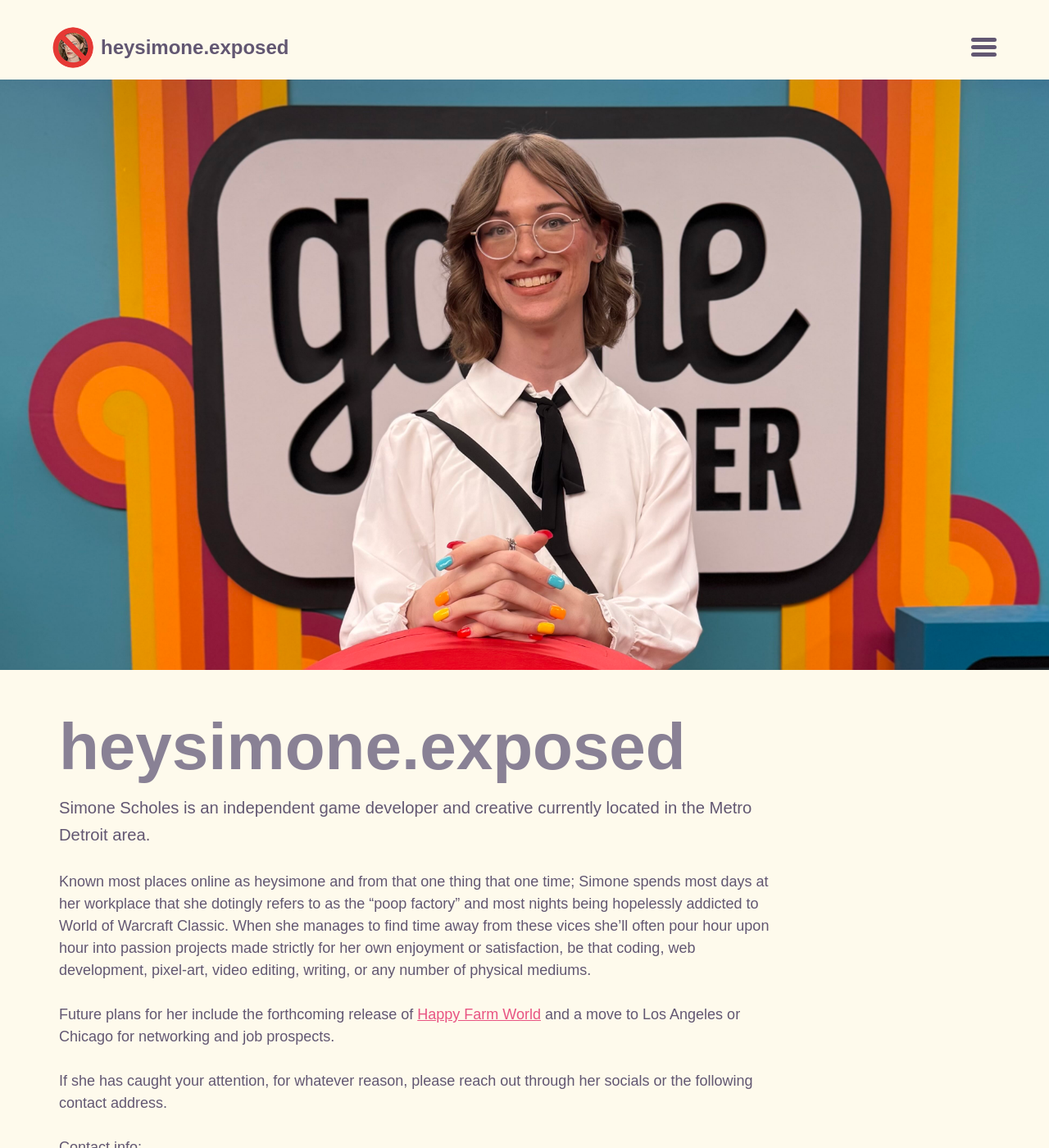
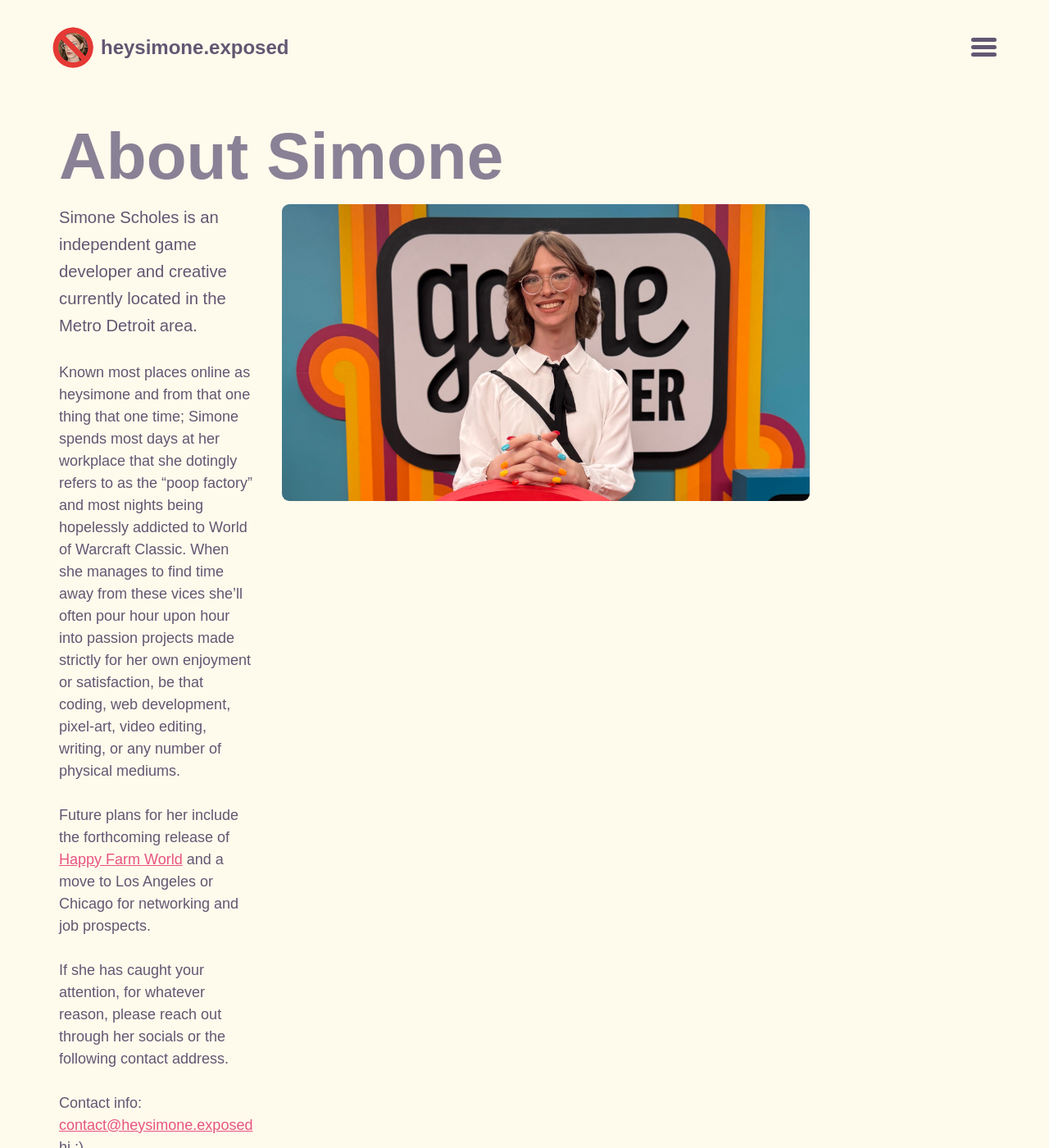
Before and after one commit to heysimone/heysimone.github.io, a Jekyll site: the page built from about.md, in a window 1280 px wide and 1400 px high. Shown: the whole window at 82% size. Built offline with Jekyll 4.4.1, drawn with Linux system fonts in a browser that asks for light colours; some web fonts are replaced.

Commit message:
Second attempt at rework.

```diff
--- a/about.md
+++ b/about.md
@@ -1,7 +1,10 @@
 ---
+title: "About Simone"
 layout: about
 permalink: /About/
-image: assets/images/IMG_5373.jpg
+author:
+  name: Simone Scholes
+  picture: /assets/images/IMG_5373.jpg
 ---
 
 Simone Scholes is an independent game developer and creative currently located in the Metro Detroit area.
```
Also changed, not shown: hfw.md (+1 -0 lines), index.md (+2 -2 lines).
